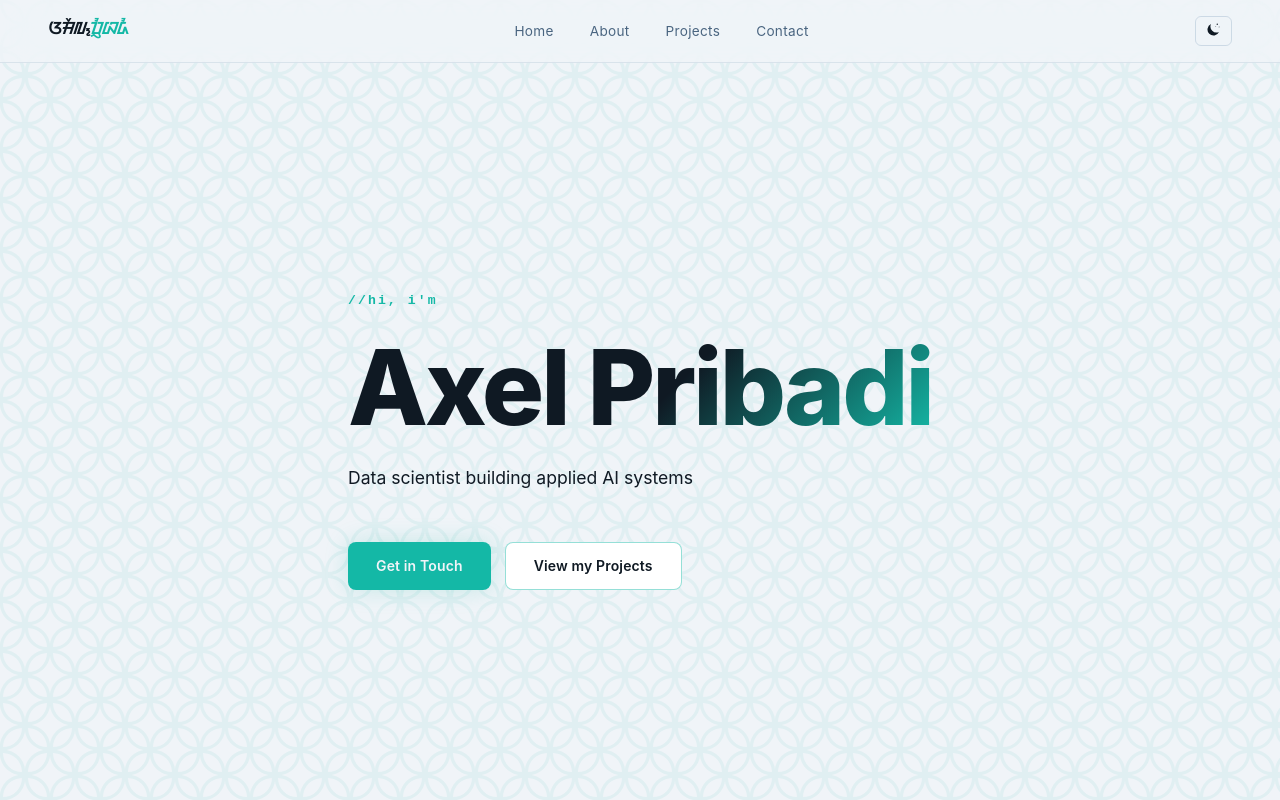
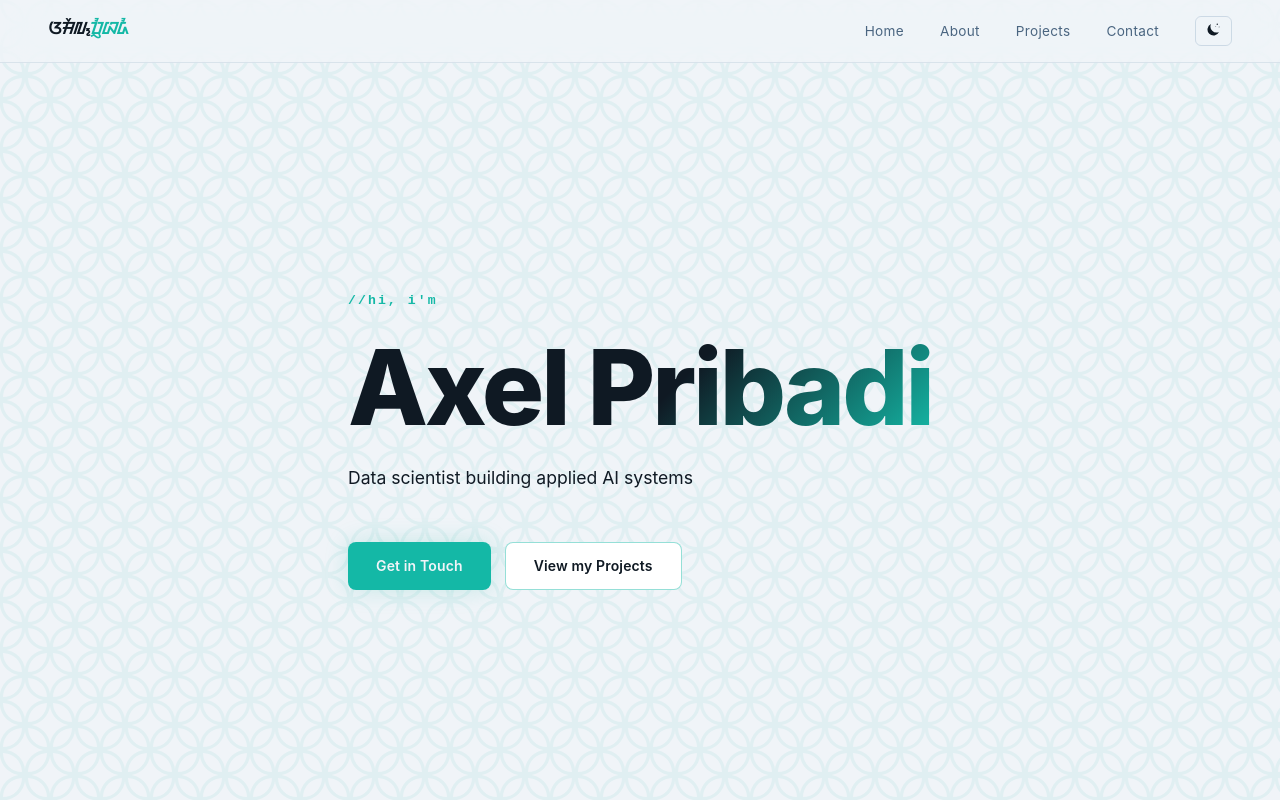
Before and after one commit to AxelPribadi/axelpribadi-portfolio, a React (Vite) app: page / in a window 1280 px wide. Shown: the top 800 px of the page. Built offline with nearby package versions, Linux system fonts and the light colour scheme.

Commit message:
fix navbar structure

```diff
--- a/src/components/Nav.less
+++ b/src/components/Nav.less
@@ -43,6 +43,12 @@
         color: @color-text;
       }
     }
+  }
+
+  &__right {
+    display: flex;
+    align-items: center;
+    gap: 36px;
   }
 
   &__actions {
--- a/src/components/Nav.tsx
+++ b/src/components/Nav.tsx
@@ -25,6 +25,7 @@ const toggle = () => setTheme(t => t === 'dark' ? 'light' : 'dark')
     <nav className="nav">
       <div className="nav__logo">ᮃᮟᮨᮜ᮪<span>ᮕᮢᮤᮘᮓᮤ</span></div>
 
+      <div className="nav__right">
         <ul className="nav__links">
           {links.map(link => (
             <li key={link}>
@@ -48,6 +49,7 @@ const toggle = () => setTheme(t => t === 'dark' ? 'light' : 'dark')
             <span />
           </button>
         </div>
+      </div>
 
       <ul className={`nav__dropdown${menuOpen ? ' nav__dropdown--open' : ''}`}>
         {links.map(link => (
```
Lines whose indentation alone changed are shown as unchanged.
